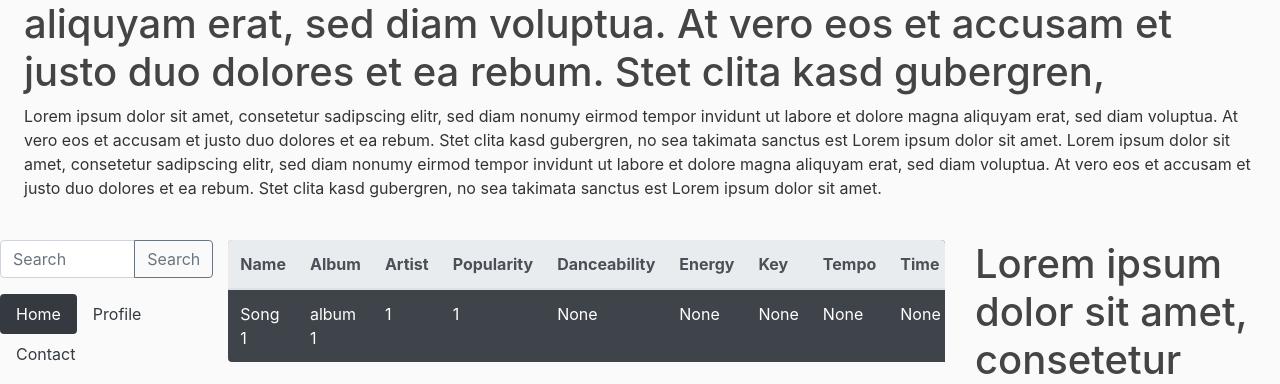
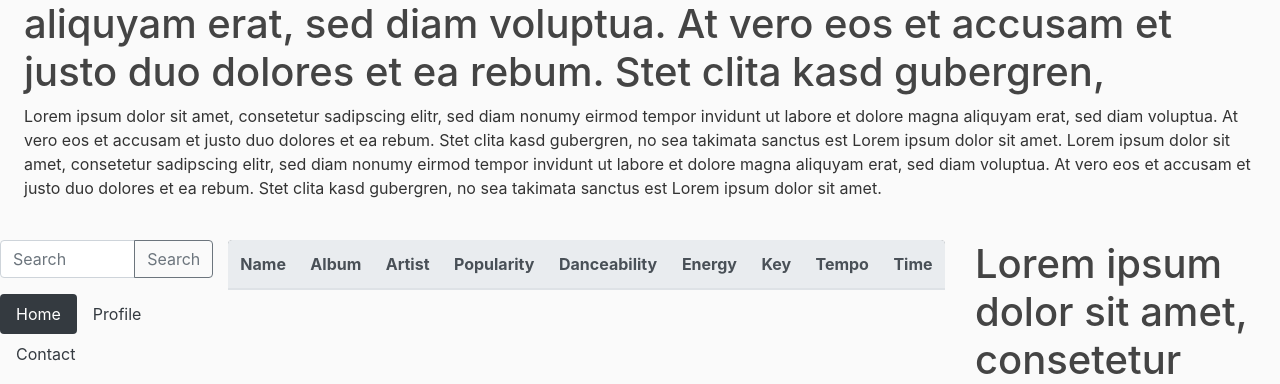
Before and after one commit to decaun/easy-python-study, a Flask app: page / in a window 1280 px wide. Shown: the part 208-592 px from the top of the page. Run offline with Flask 2, Linux system fonts and the light colour scheme; data comes from the database, SQL or seed files in the repository; both versions use the stored data as it was after the commit; data that the repository does not hold is empty; some libraries are stand-ins or nearby versions.

Commit message:
removed excess jinja

```diff
--- a/flask/proj_1/main/templates/home.html
+++ b/flask/proj_1/main/templates/home.html
@@ -16,19 +16,6 @@
                 </tr>
             </thead>
                 <tbody id="songLoader">
-                    {% for song in playlist_selected.songs %}
-                    <tr>
-                        <td>{{song.name}}</td>
-                        <td>{{song.album}}</td>
-                        <td>{{song.artist}}</td>
-                        <td>{{song.popularity}}</td>
-                        <td>{{song.danceability}}</td>
-                        <td>{{song.energy}}</td>
-                        <td>{{song.key}}</td>
-                        <td>{{song.tempo}}</td>
-                        <td>{{song.time_signature}}</td>
-                    </tr>
-                    {% endfor %}
                 </tbody>
     </table>
 </div>
@@ -42,6 +29,10 @@ let songLoader=document.getElementById('songLoader');
 let songContainer=document.getElementById('songContainer');
 //songContainer.addEventListener('scroll', getSongData(songLoader,currentPageId,currentSongCount));
 songContainer.addEventListener("scroll", loadLastSong);
+
+for (j = 0; j < 4; j++){
+    getSongData(songLoader,currentPageId);
+}
 
 function getSongData(element,playlistID){
         fetch('http://127.0.0.1/getsong',{
```
Also changed, not shown: flask/proj_1/main/site.db.
